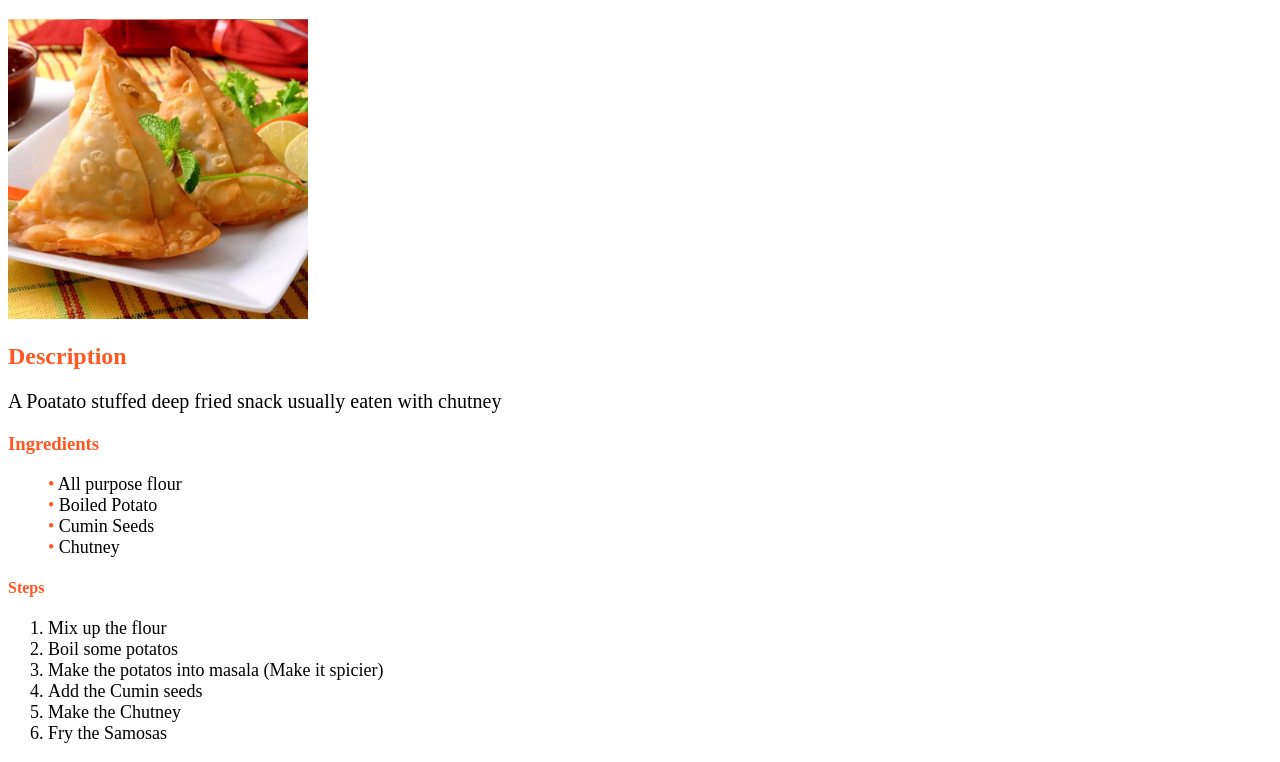
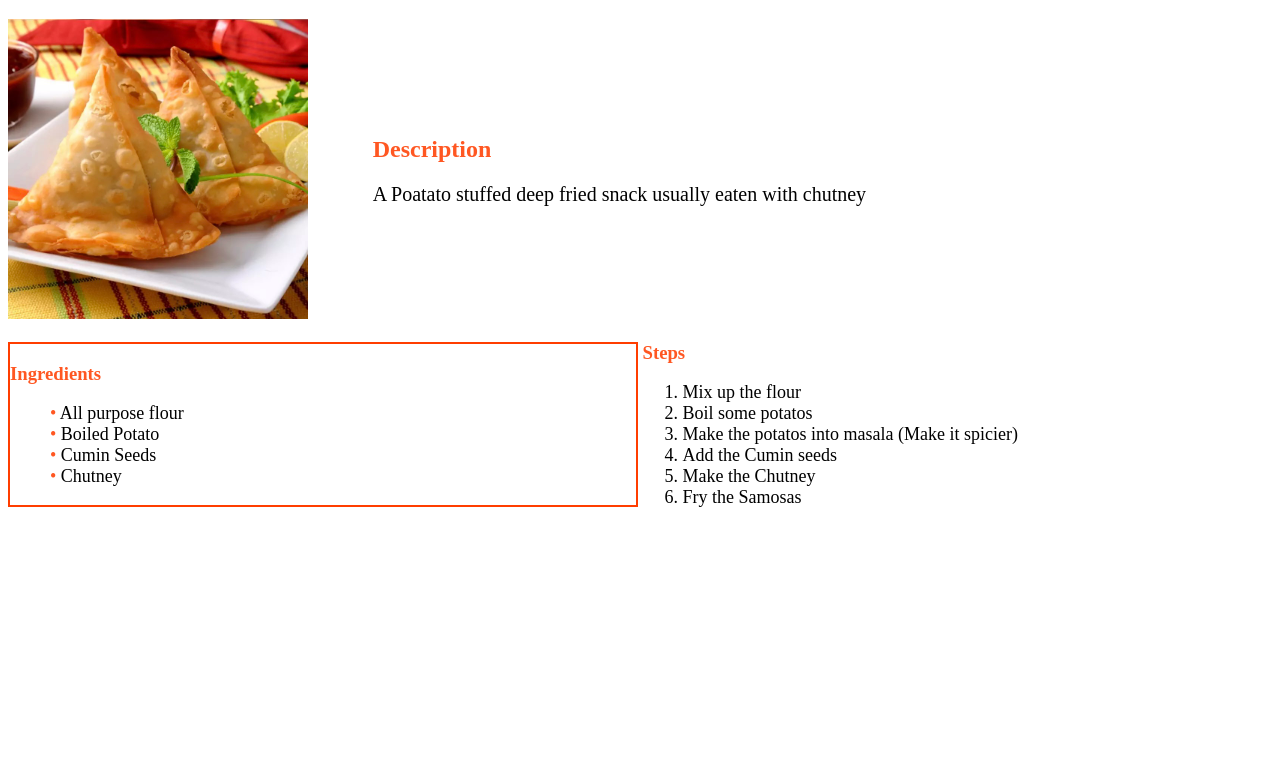
Before and after one commit to Maulik-009/odin-recipes, a plain HTML site: page recipes/samosa.html in a window 1280 px wide. Shown: the part 61-823 px from the top of the page. After the commit the page ends 800 px from the top, so only its background shows below. Drawn offline with Linux system fonts and the light colour scheme.

Commit message:
Added Divs and made it a sensible layout

```diff
--- a/css/index.css
+++ b/css/index.css
@@ -12,6 +12,7 @@ ul {
     text-align: center;
     font-size: 30px;
     color: #40c4ff;
+    border: 2px #40c4ff solid;
 }
 
 li {
--- a/css/recipes.css
+++ b/css/recipes.css
@@ -1,3 +1,7 @@
+/* *{
+    border: 1px red solid;
+} */
+
 h1 {
     text-align: center;
     text-decoration: underline;
@@ -30,3 +34,22 @@ ul li::before {
     content: "\2022";
     color: #ff5722;
 }
+
+/* Divs and Inline blocks fixing up the layout */
+.parent {
+    display: grid;
+    align-items: center;
+    grid-template-columns: 0.4fr 1fr;
+    column-gap: 5px;
+}
+
+.prent2 {
+    display: grid;
+    align-items: center;
+    grid-template-columns: 1fr 1fr;
+    column-gap: 5px;
+}
+
+.iOfFood {
+    border: 2px #ff3d00 solid;
+}
--- a/recipes/samosa.html
+++ b/recipes/samosa.html
@@ -8,9 +8,19 @@
 </head>
 <body>
     <h1>Samosa</h1>
+    <div class="parent">
+        <div class="pOfFood">
             <img src="../images/samosa-img.jpg" alt="Picture of a Samosa" height="300px" width="300px">
+        </div>
+
+        <div class="dOfFood">
             <h2 class="inter-head">Description</h2>
             <p>A Poatato stuffed deep fried snack usually eaten with chutney</p>
+        </div>
+    </div>
+
+    <div class="prent2">
+        <div class="iOfFood">
             <h3 class="inter-head">Ingredients</h3>
             <ul>
                 <li> All purpose flour</li>
@@ -18,7 +28,10 @@
                 <li> Cumin Seeds</li>
                 <li> Chutney</li>
             </ul>
-    <h4 class="inter-head">Steps</h4>
+        </div>
+
+        <div class="sOfFood">
+            <h3 class="inter-head">Steps</h3>
             <ol>
                 <li>Mix up the flour</li>
                 <li>Boil some potatos</li>
@@ -27,5 +40,9 @@
                 <li>Make the Chutney</li>
                 <li>Fry the Samosas</li>
             </ol>
+        </div>
+    </div>
+
+
 </body>
 </html>
```
Also changed, not shown: recipes/frenchfries.html (+16 -0 lines), recipes/vadpav.html (+17 -0 lines). Lines whose indentation alone changed are shown as unchanged.
